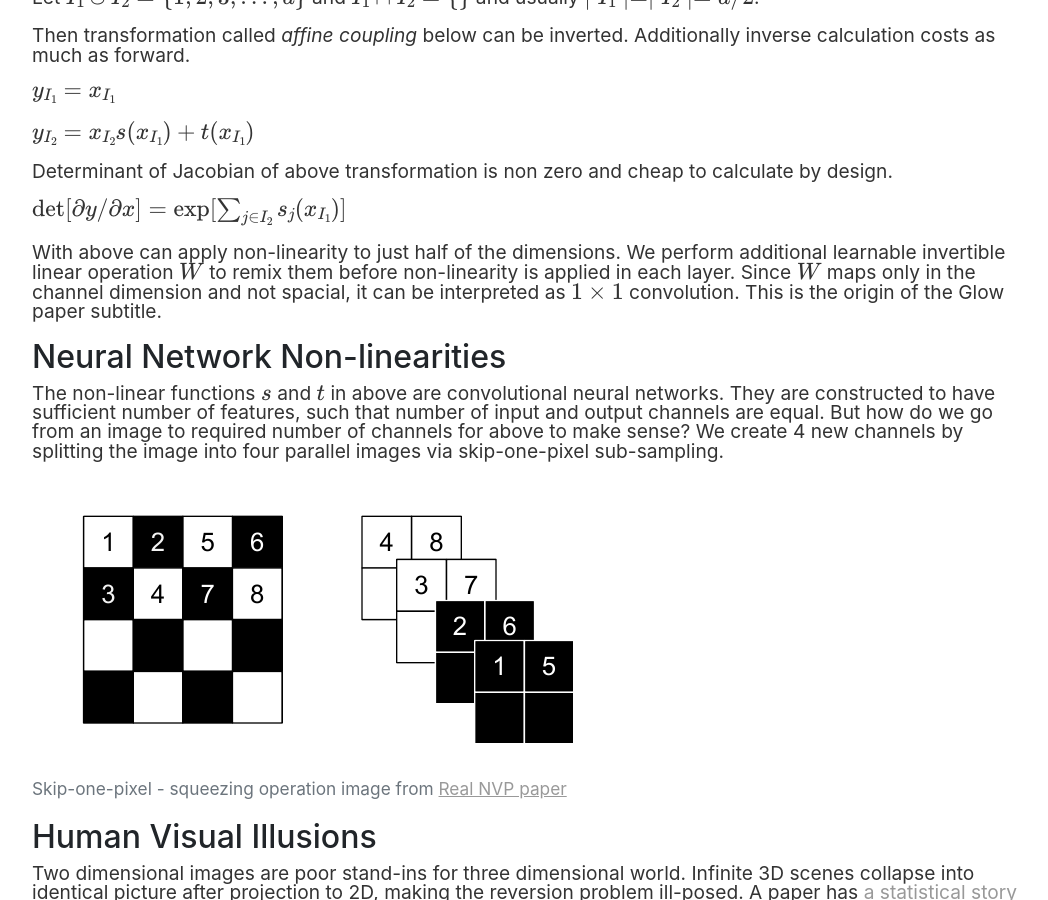
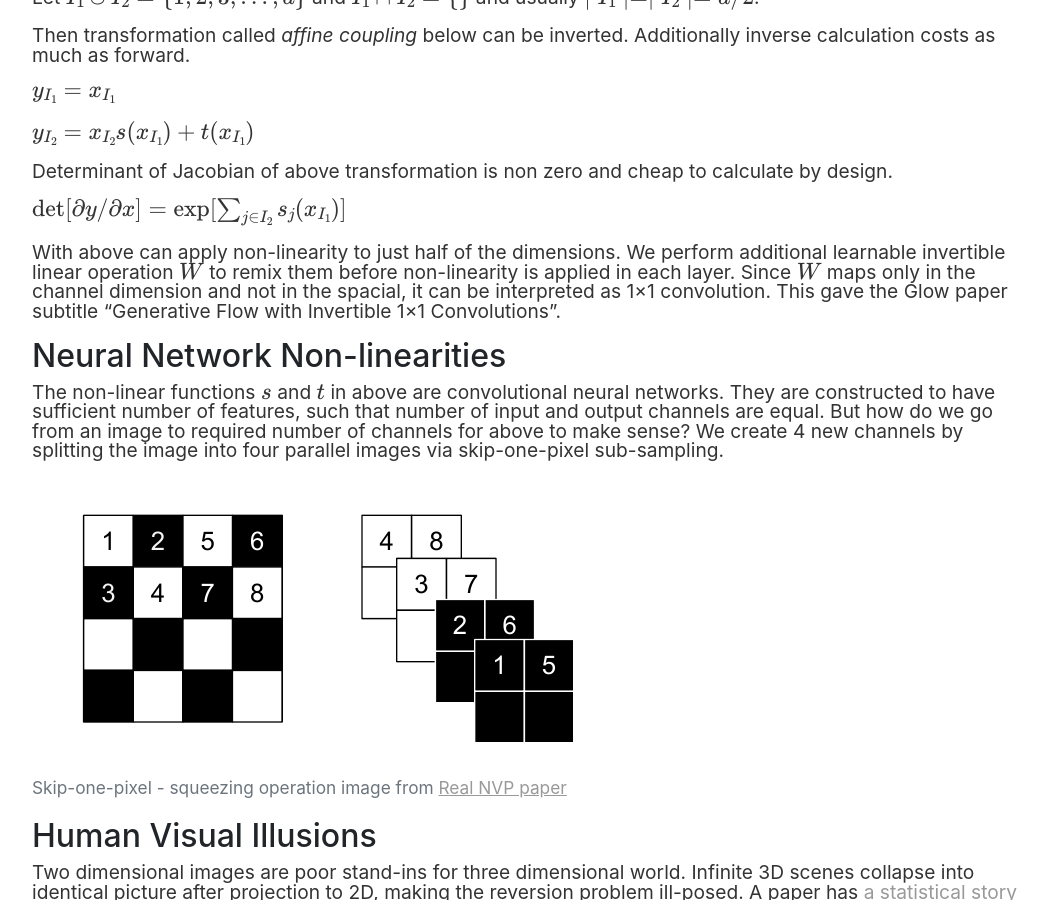
Before and after one commit to vackosar/vackosar.github.io, a Jekyll site: the page built from _posts/2020-06-19-glow-the-representations-must-flow.md, in a window 1280 px wide and 900 px high, scrolled down 2155 px. Shown: the whole window, without its empty margins (111-1159 px from the left). Built offline with Jekyll 4.4.1, drawn with Linux system fonts in a browser that asks for light colours; nearby versions of some CDN libraries; library files that are not in the unit come from our copies; comment, search, counter and statistics services are not loaded.

Commit message:
flow-based model

```diff
--- a/_posts/2020-06-19-glow-the-representations-must-flow.md
+++ b/_posts/2020-06-19-glow-the-representations-must-flow.md
@@ -67,8 +67,8 @@ Determinant of Jacobian of above transformation is non zero and cheap to calcula
 \\( \det [\partial y / \partial x] = \exp[ \sum_{j \in I_2} s_j(x_{I_1}) ] \\)
 
 With above can apply non-linearity to just half of the dimensions. We perform additional learnable invertible linear operation \\( W \\) to remix them before non-linearity is applied in each layer.
-Since \\( W \\) maps only in the channel dimension and not spacial, it can be interpreted as \\( 1 \times 1 \\) convolution.
-This is the origin of the Glow paper subtitle.
+Since \\( W \\) maps only in the channel dimension and not in the spacial, it can be interpreted as 1×1 convolution.
+This gave the Glow paper subtitle "Generative Flow with Invertible 1×1 Convolutions".
 
 
 ## Neural Network Non-linearities
```
